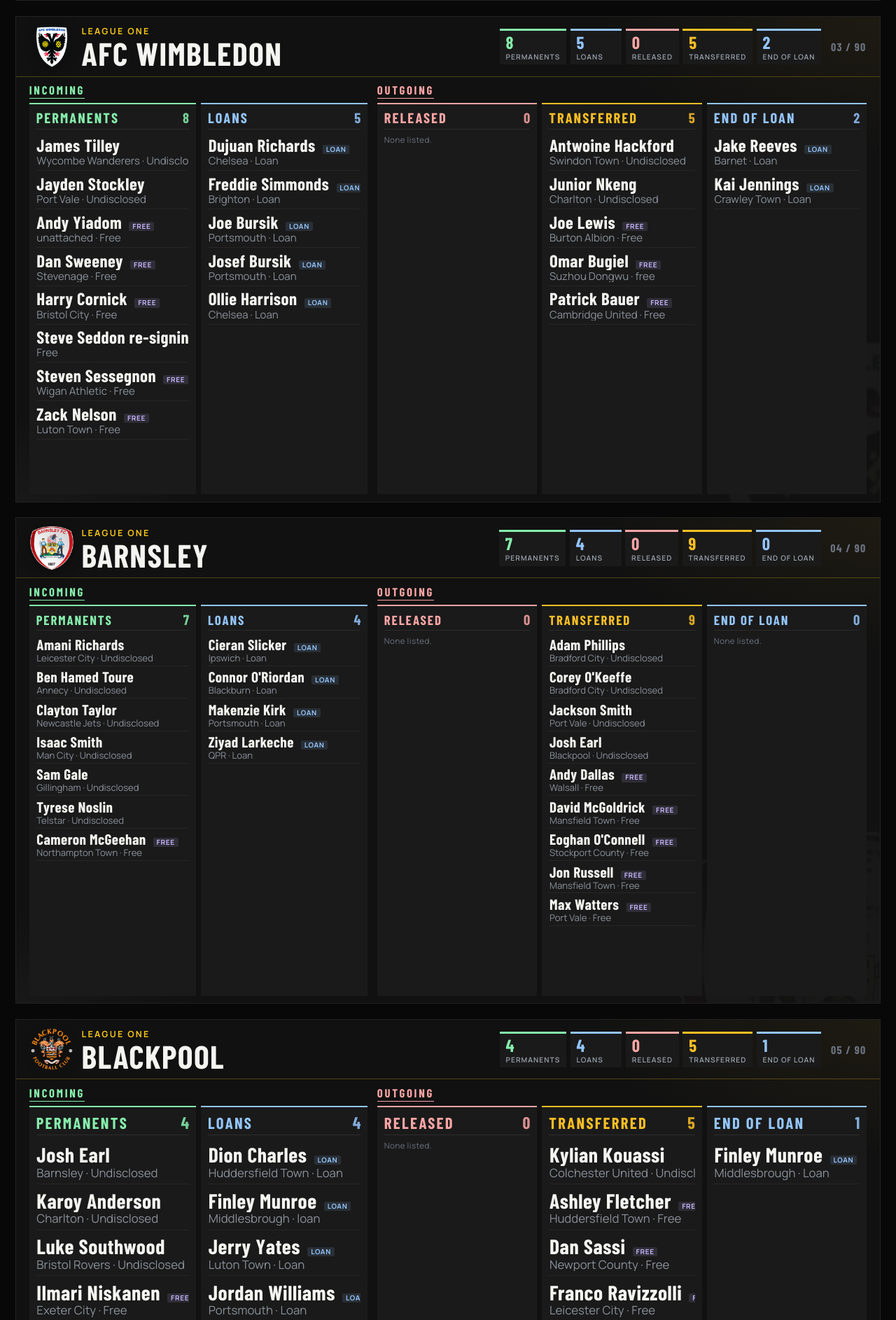
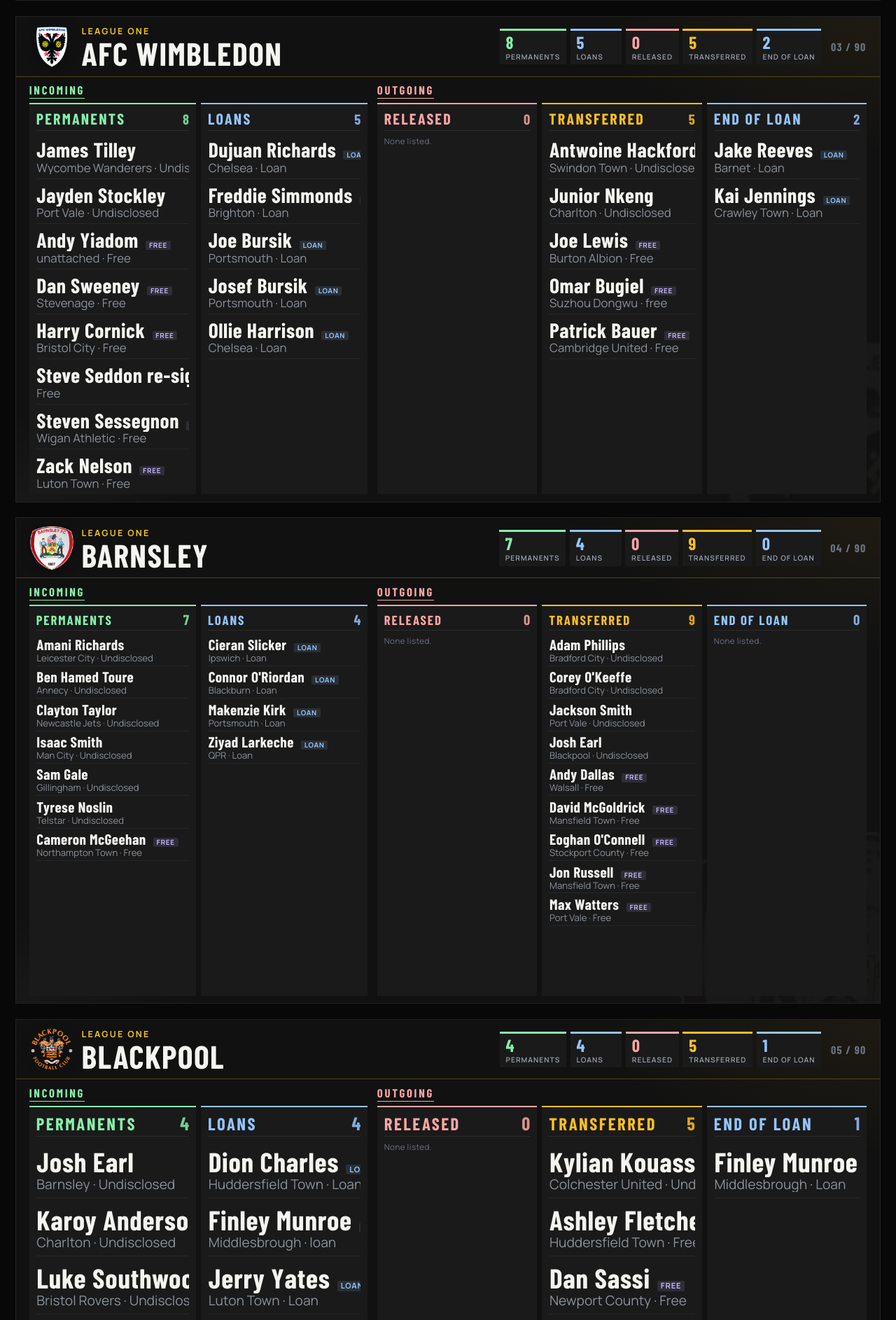
Before and after one commit to SamBakerAnalyst/port-vale-analysis, a FastAPI app: page /efl-transfer-report in a window 1280 px wide. Shown: the part 1697-3583 px from the top of the page at 70% size. Run offline with FastAPI, Linux system fonts and the light colour scheme; some web fonts are replaced.

Commit message:
EFL Transfer Report — final layout pass from the parallel session
Last edits from that session before it closed (13:58). Same as the previous
commit: their work, committed here so the tree is clean and git matches what
Live will run.

Co-authored-by: Cursor <cursoragent@cursor.com>

```diff
--- a/standalone/efl-transfer-report.html
+++ b/standalone/efl-transfer-report.html
@@ -7,7 +7,7 @@
   <link rel="preconnect" href="https://fonts.googleapis.com" />
   <link rel="preconnect" href="https://fonts.gstatic.com" crossorigin />
   <link href="https://fonts.googleapis.com/css2?family=Barlow+Condensed:wght@600;700;800&family=Manrope:wght@400;500;600;700&display=swap" rel="stylesheet" />
-  <link rel="stylesheet" href="/static/efl-transfer-report.css?v=9" />
+  <link rel="stylesheet" href="/static/efl-transfer-report.css?v=12" />
 </head>
 <body>
   <div class="app">
@@ -66,7 +66,7 @@
   <div id="export-overlay"></div>
 
   <script src="/static/wysiwyg-export.js"></script>
-  <script src="/static/efl-transfer-report.js?v=9"></script>
+  <script src="/static/efl-transfer-report.js?v=11"></script>
   <script defer src="/static/hub-feedback.js?v=1"></script>
 </body>
 </html>
--- a/static/efl-transfer-report.css
+++ b/static/efl-transfer-report.css
@@ -877,6 +877,7 @@ select {
 
 .kind {
   display: inline-block;
+  flex-shrink: 0;
   margin-left: 0.32rem;
   padding: 0.06rem 0.3rem;
   border-radius: 2px;
@@ -910,39 +911,43 @@ select {
 }
 
 .slide--huge .names li {
-  padding: 0.4rem 0.04rem 0.36rem;
+  padding: 0.55rem 0.04rem 0.48rem;
 }
 
 .slide--huge .names b {
+  font-size: 2.45rem;
+}
+
+.slide--huge .names span {
+  font-size: 1.2rem;
+}
+
+.slide--huge .col h3 {
+  font-size: 1.55rem;
+}
+
+.slide--huge .col h3 i {
+  font-size: 1.65rem;
+}
+
+.slide--huge .kind {
+  font-size: 0.7rem;
+}
+
+.slide--roomy .names li {
+  padding: 0.38rem 0.04rem 0.32rem;
+}
+
+.slide--roomy .names b {
   font-size: 1.85rem;
 }
 
-.slide--huge .names span {
+.slide--roomy .names span {
   font-size: 1.05rem;
 }
 
-.slide--huge .col h3 {
-  font-size: 1.42rem;
-}
-
-.slide--huge .col h3 i {
-  font-size: 1.5rem;
-}
-
-.slide--roomy .names li {
-  padding: 0.3rem 0.04rem 0.26rem;
-}
-
-.slide--roomy .names b {
-  font-size: 1.55rem;
-}
-
-.slide--roomy .names span {
-  font-size: 0.94rem;
-}
-
 .slide--roomy .col h3 {
-  font-size: 1.28rem;
+  font-size: 1.38rem;
 }
 
 .slide--pack .names li {
@@ -977,6 +982,28 @@ select {
   font-size: 1.02rem;
   margin-bottom: 0.16rem;
   padding-bottom: 0.14rem;
+}
+
+.slide--tight .names li {
+  padding: 0.02rem 0.04rem 0.01rem;
+}
+
+.slide--tight .names b {
+  font-size: 0.86rem;
+}
+
+.slide--tight .names span {
+  font-size: 0.56rem;
+}
+
+.slide--tight .col {
+  padding: 0.36rem 0.4rem 0.28rem;
+}
+
+.slide--tight .col h3 {
+  font-size: 0.92rem;
+  margin-bottom: 0.12rem;
+  padding-bottom: 0.1rem;
 }
 
 .notes-slide {
@@ -1192,11 +1219,11 @@ body.is-present .names span {
 }
 
 body.is-present .slide--huge .names b {
-  font-size: 2.05rem;
+  font-size: 2.7rem;
 }
 
 body.is-present .slide--roomy .names b {
-  font-size: 1.7rem;
+  font-size: 2.05rem;
 }
 
 body.is-present .slide--pack .names b {
@@ -1205,6 +1232,10 @@ body.is-present .slide--pack .names b {
 
 body.is-present .slide--dense .names b {
   font-size: 1.18rem;
+}
+
+body.is-present .slide--tight .names b {
+  font-size: 1.02rem;
 }
 
 body.is-present .hub-feedback-fab,
--- a/static/efl-transfer-report.js
+++ b/static/efl-transfer-report.js
@@ -161,12 +161,12 @@
     const { perms, loans: loansIn } = splitSigned(team.signed);
     const colCounts = [perms.length, loansIn.length, team.released.length, transferred.length, loansOut.length];
     const maxCol = Math.max(...colCounts);
-    const total = colCounts.reduce((sum, n) => sum + n, 0);
     let sizeClass = "";
-    if (maxCol > 14 || total > 28) sizeClass = " slide--dense";
+    if (maxCol > 16) sizeClass = " slide--tight";
+    else if (maxCol > 13) sizeClass = " slide--dense";
+    else if (maxCol >= 11) sizeClass = " slide--pack";
     else if (maxCol <= 5) sizeClass = " slide--huge";
     else if (maxCol <= 8) sizeClass = " slide--roomy";
-    else if (maxCol >= 12) sizeClass = " slide--pack";
     const vale = team.id === "port-vale";
     const notes = `${team.name}: ${perms.length} permanents, ${loansIn.length} loans, ${team.released.length} released, ${transferred.length} transferred, ${loansOut.length} end of loan.`;
     return `
```
